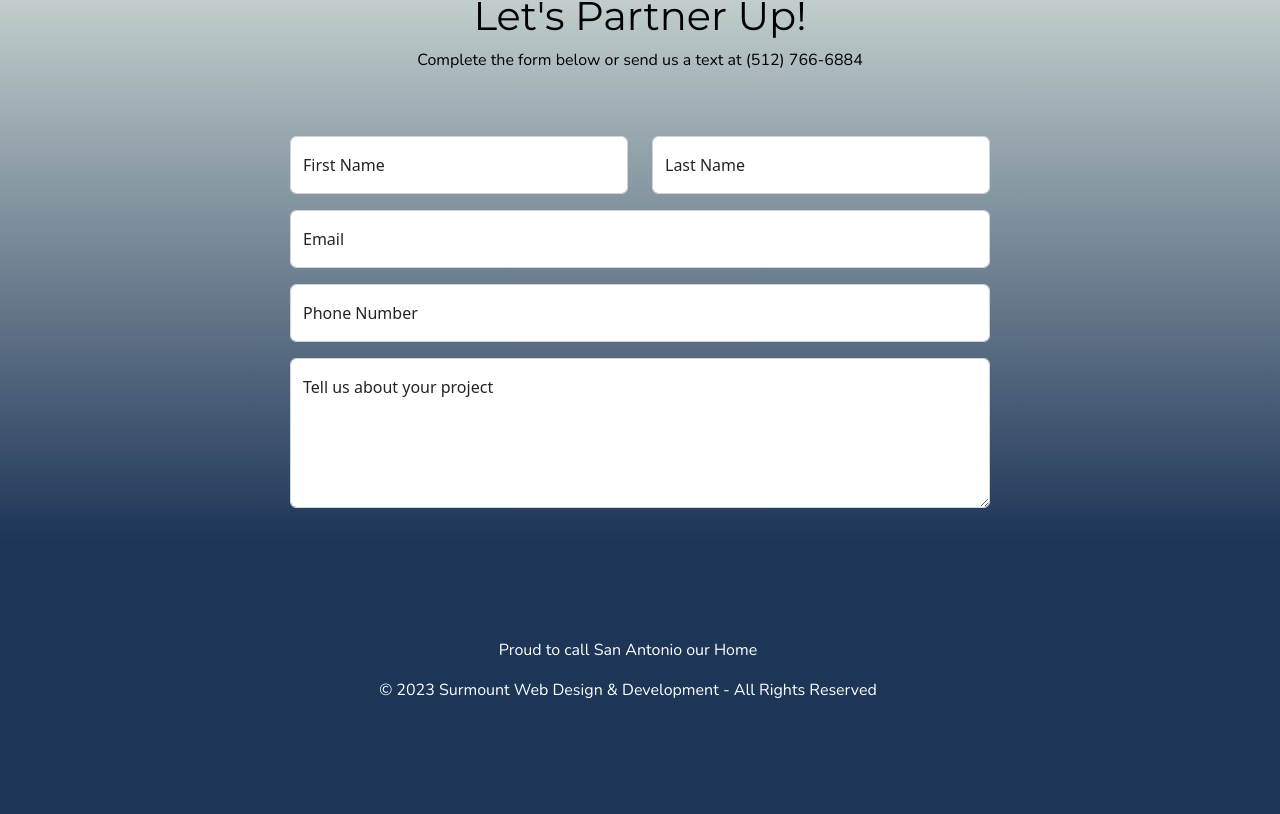
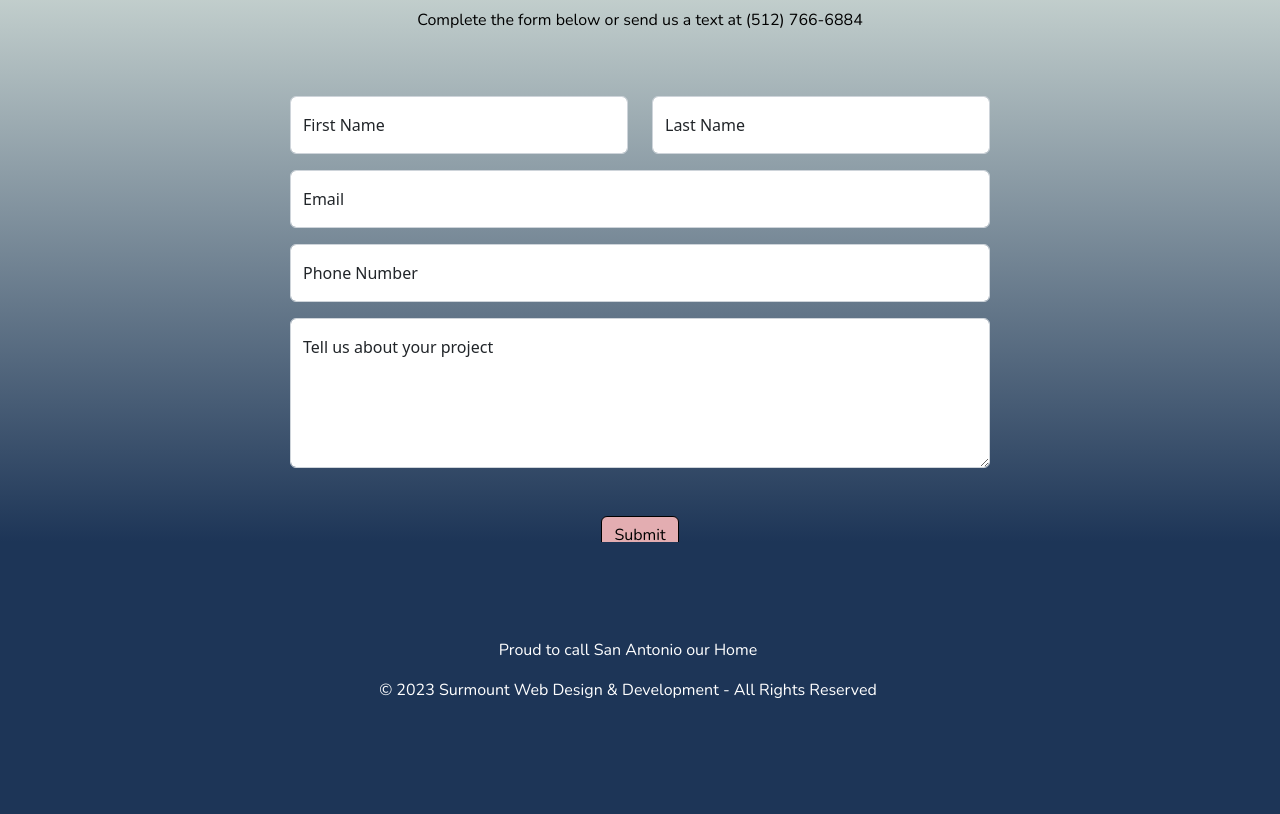
Before and after one commit to bharding216/surmount, a Python web app: template project/templates/index.html in a window 1280 px wide. Shown: the part 904-1718 px from the top of the page. Run offline with Jinja, Linux system fonts and the light colour scheme; the template is opened without the code that fills it, so the values that code supplies are empty; some libraries are stand-ins or nearby versions.

Commit message:
Update contact form top padding spacing

```diff
--- a/project/templates/index.html
+++ b/project/templates/index.html
@@ -24,7 +24,7 @@
 
 
 <div style="background-image:linear-gradient(#F1FAEE, #1D3557); height: 700px;">
-    <div class="pb-5 text-center" id="contact-form" style="padding-top: 150px;">
+    <div class="pb-5 text-center" id="contact-form" style="padding-top: 110px;">
         <div class="container">
             <div id="contact-form-container">
                 <div class="pb-5">
```
